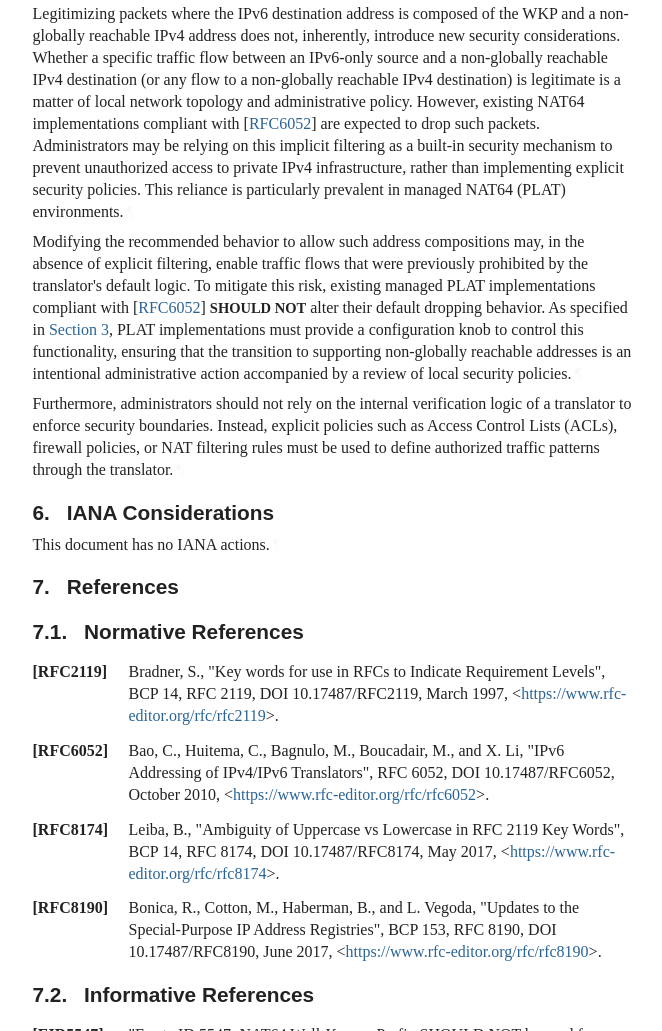
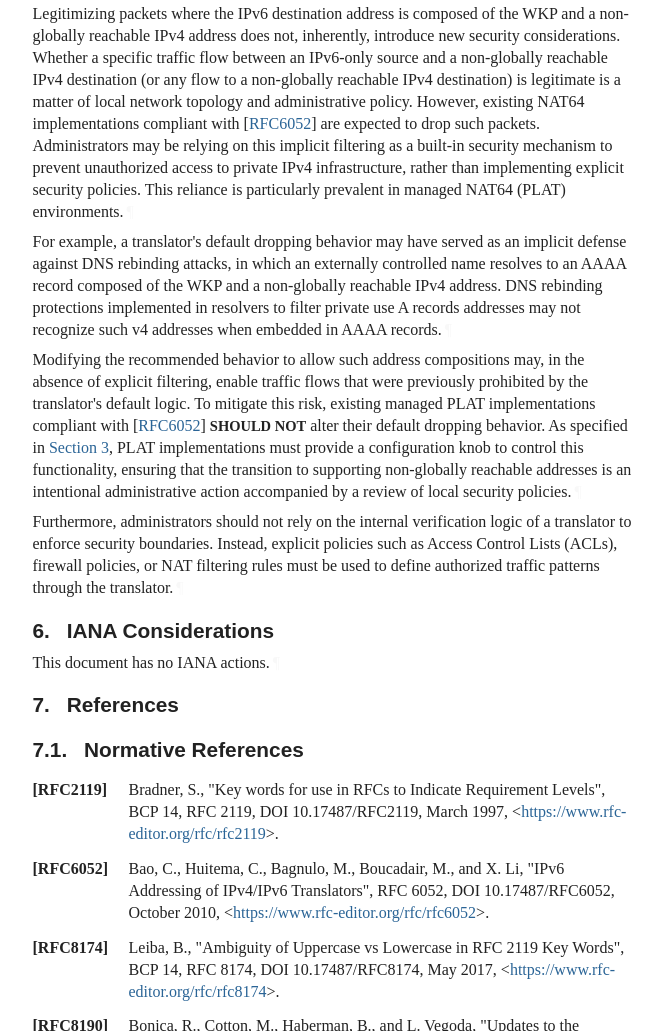
Before and after one commit to furry13/6052-update-wkp1918, a plain HTML site: page dir-comments/draft-ietf-v6ops-nat64-wkp-1918.html in a window 1280 px wide. Shown: the part 4579-5610 px from the top of the page, without its empty margins (92-754 px from the left). Drawn offline with Linux system fonts and the light colour scheme; a web font is replaced by a local one.

Commit message:
Script updating gh-pages from ab7d2d6. [ci skip]

```diff
--- a/dir-comments/draft-ietf-v6ops-nat64-wkp-1918.html
+++ b/dir-comments/draft-ietf-v6ops-nat64-wkp-1918.html
@@ -1442,7 +1442,14 @@ Administrators may be relying on this implicit filtering as a built-in security
 mechanism to prevent unauthorized access to private IPv4 infrastructure, rather
 than implementing explicit security policies. This reliance is particularly
 prevalent in managed NAT64 (PLAT) environments.<a href="#section-5-1" class="pilcrow">¶</a></p>
-<p id="section-5-2">Modifying the recommended behavior to allow such address compositions may, in
+<p id="section-5-2">For example, a translator's default dropping behavior may have
+served as an implicit defense against DNS rebinding attacks, in
+which an externally controlled name resolves to an AAAA record
+composed of the WKP and a non-globally reachable IPv4 address.  DNS
+rebinding protections implemented in resolvers to filter private use
+A records addresses may not recognize such v4 addresses when
+embedded in AAAA records.<a href="#section-5-2" class="pilcrow">¶</a></p>
+<p id="section-5-3">Modifying the recommended behavior to allow such address compositions may, in
 the absence of explicit filtering, enable traffic flows that were previously
 prohibited by the translator's default logic.
 To mitigate this risk, existing managed PLAT implementations
@@ -1451,11 +1458,11 @@ behavior. As specified in <a href="#update" class="auto internal xref">Section 3
 PLAT implementations must provide a configuration knob to
 control this functionality, ensuring that the transition to supporting
 non-globally reachable addresses is an intentional administrative
-action accompanied by a review of local security policies.<a href="#section-5-2" class="pilcrow">¶</a></p>
-<p id="section-5-3">Furthermore, administrators should not rely on the internal verification logic
+action accompanied by a review of local security policies.<a href="#section-5-3" class="pilcrow">¶</a></p>
+<p id="section-5-4">Furthermore, administrators should not rely on the internal verification logic
 of a translator to enforce security boundaries. Instead, explicit policies
 such as Access Control Lists (ACLs), firewall policies, or NAT filtering rules must be
-used to define authorized traffic patterns through the translator.<a href="#section-5-3" class="pilcrow">¶</a></p>
+used to define authorized traffic patterns through the translator.<a href="#section-5-4" class="pilcrow">¶</a></p>
 </section>
 </div>
 <div id="iana-considerations">
```
Also changed, not shown: dir-comments/draft-ietf-v6ops-nat64-wkp-1918.txt.
